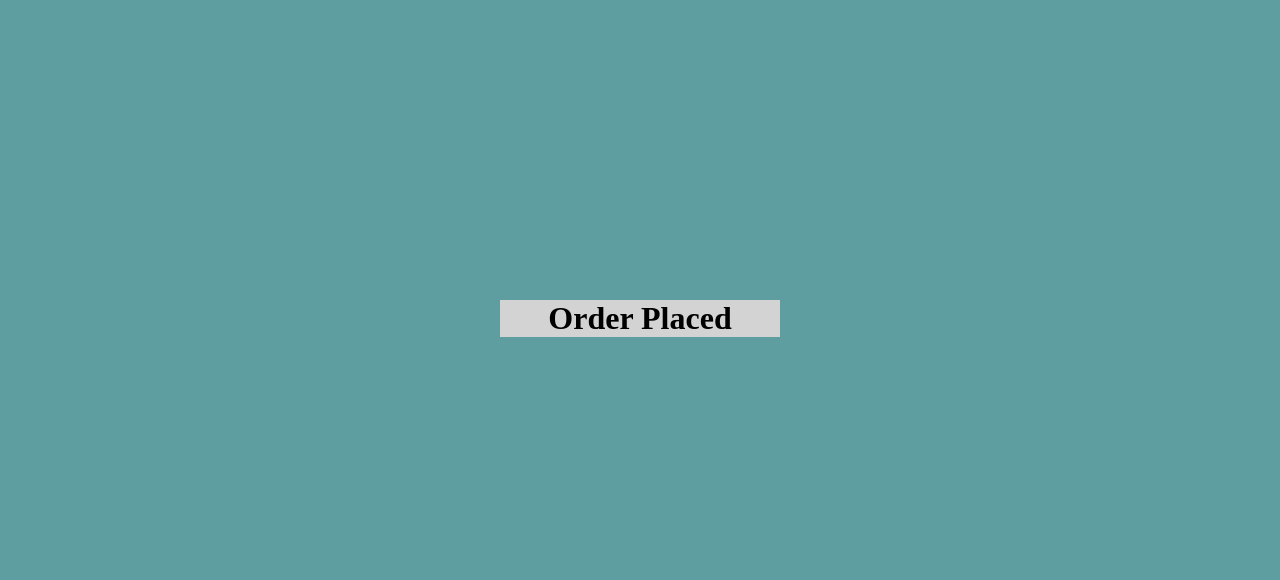
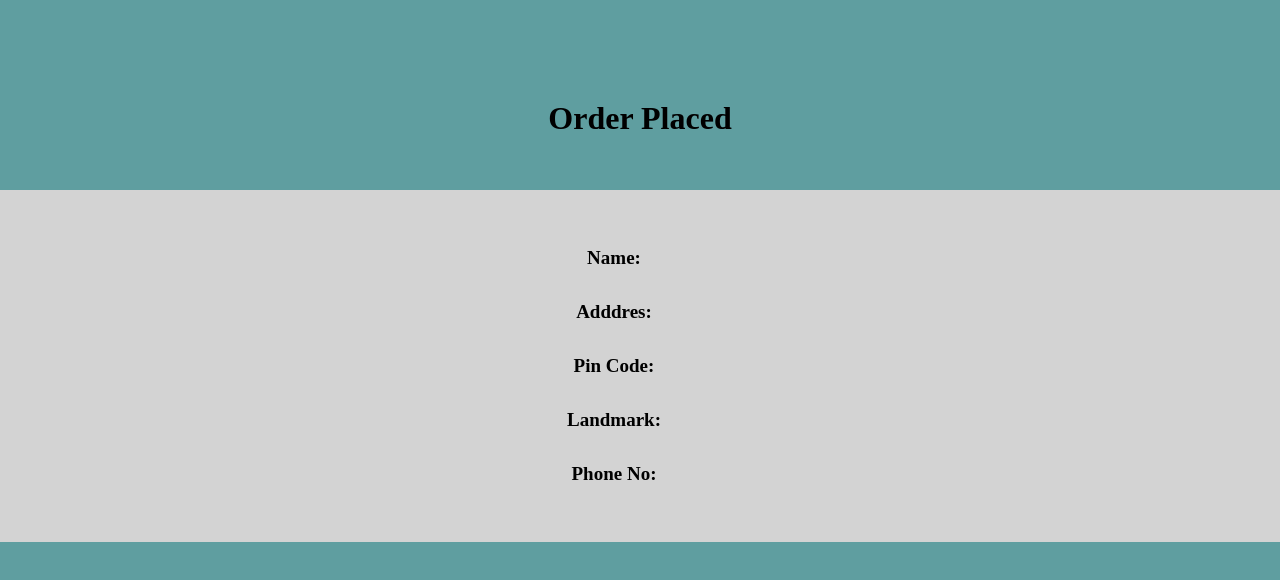
Before and after one commit to fresher-batch-2021/sportsshop-ui, a plain HTML site: page bill.html in a window 1280 px wide. Drawn offline with Linux system fonts and the light colour scheme.

Commit message:
New Update

```diff
--- a/bill.html
+++ b/bill.html
@@ -1,5 +1,6 @@
 <!DOCTYPE html>
 <html lang="en">
+
 <head>
     <meta charset="UTF-8">
     <meta http-equiv="X-UA-Compatible" content="IE=edge">
@@ -7,11 +8,51 @@
     <link rel="stylesheet" href="billcss.css">
     <title>Document</title>
 </head>
+
 <body>
 
-<div class="s">
-    <h1>Order Placed</h1>
-    </div>
+    <h1> Order Placed </h1>
+
+    <div class="table">
+    <table>
+        <caption></caption>
+        <tr>
+            <th scope="row"> Name:</th>
+            <td id="name"></td>
+        </tr>
+        <tr>
+            <th scope="row"> Adddres:</th>
+            <td id="address"></td>
+        </tr>
+        <tr>
+            <th scope="row"> Pin Code:</th>
+            <td id="pincode"></td>
+        </tr>
+        <tr>
+            <th scope="row"> Landmark:</th>
+            <td id="Landmark"></td>
+        </tr>
+        <tr>
+            <th scope="row"> Phone No:</th>
+            <td id="phoneno"></td>
+        </tr>
+        </table>
+        </div>
+
+
+    <script>
+
+        let addressFile = JSON.parse(localStorage.getItem('address'));
+       // console.log(addressFile);
+
+        document.querySelector("#name").innerHTML = addressFile.name1;
+        document.querySelector("#address").innerHTML = addressFile.address1;
+        document.querySelector("#pincode").innerHTML = addressFile.pincode1;
+        document.querySelector("#Landmark").innerHTML = addressFile.Landmark1;
+        document.querySelector("#phoneno").innerHTML = addressFile.phoneno1;
+
+    </script>
 
 </body>
+
 </html>
--- a/billcss.css
+++ b/billcss.css
@@ -7,11 +7,19 @@ body{
     background-color: cadetblue;
 }
 
-.s{
+.table{
+  padding: 40px;
+  padding-left: 550px;
+  background-color: lightgray;
+  margin-top: 53px;
+}
+
+th,td{
+  padding: 15px;
+  font-size: 19px;
+  }
+
+h1{
   text-align: center;
-  background-color: lightgray;
-  margin: 200px;
-  margin-top: 300px;
-  margin-left: 500px;
-  margin-right: 500px;
+  margin-top: 100px;
 }
```
Also changed, not shown: address.html (+49 -10 lines).
